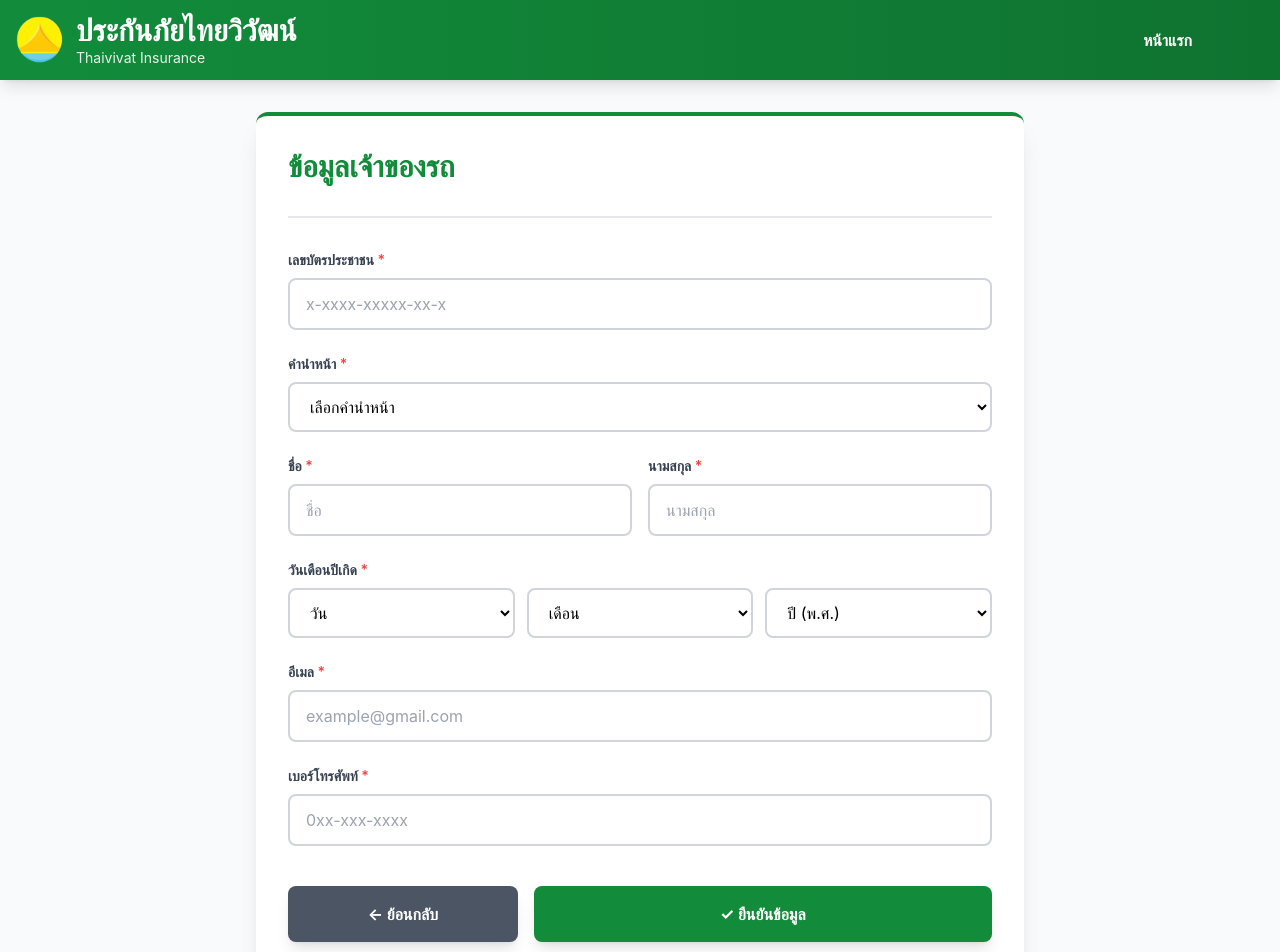
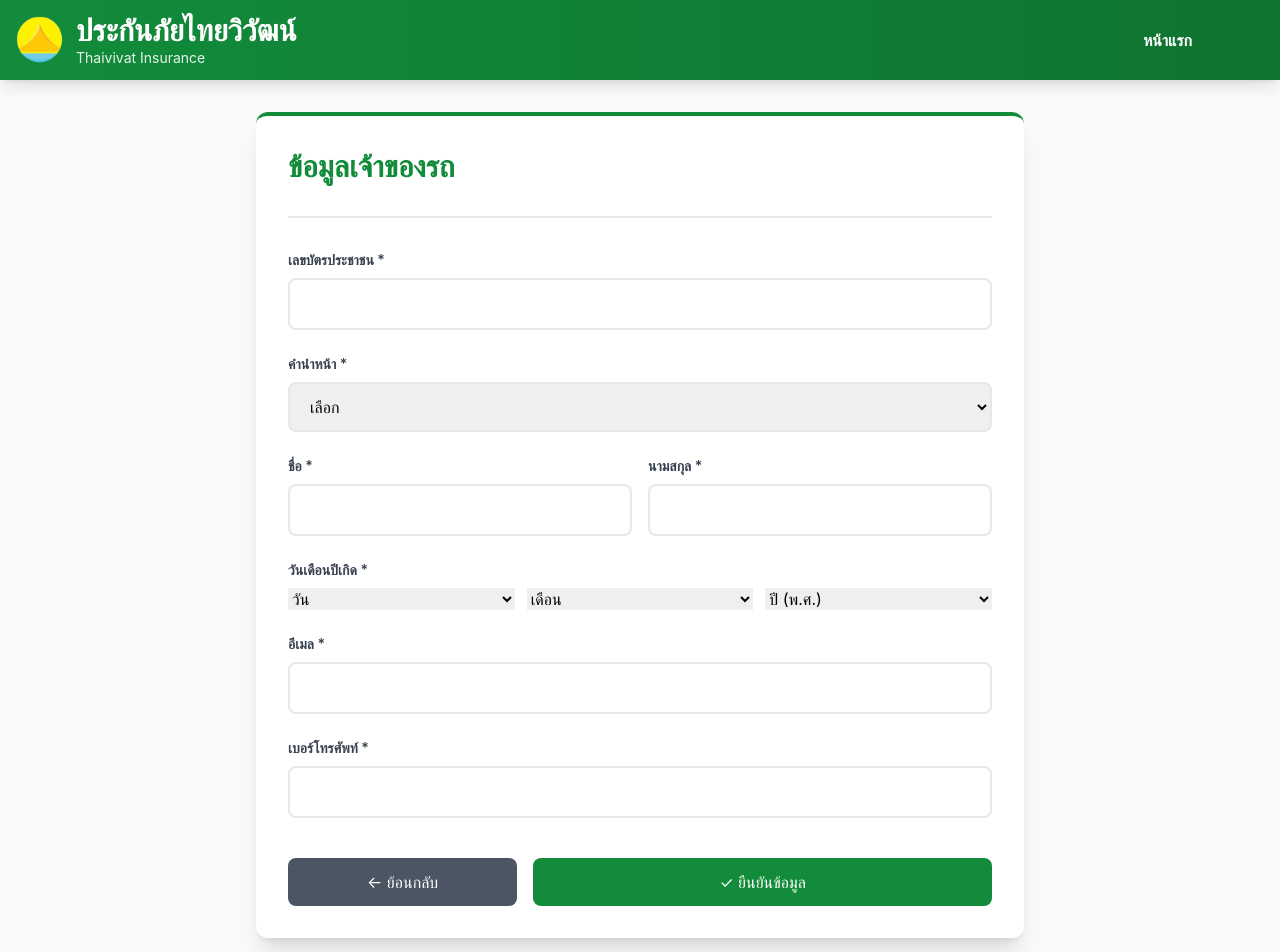
Before and after one commit to 660710746-Sunita/befeeeee, a React (Create React App) app in the folder pooh-app/: page /info in a window 1280 px wide. Shown: the top 952 px of the page. Built offline with nearby package versions, Linux system fonts and the light colour scheme.

Commit message:
insurance1

```diff
--- a/pooh-app/src/pages/PersonalInfo.jsx
+++ b/pooh-app/src/pages/PersonalInfo.jsx
@@ -29,6 +29,10 @@ export default function PersonalInfo() {
     setError("");
 
     try {
+      /*const birthYearAD = parseInt(formData.birthYear); // ค.ศ.
+      const birthMonth = String(formData.birthMonth).padStart(2, "0");
+      const birthDay = String(formData.birthDay).padStart(2, "0");*/
+
       const response = await fetch("http://localhost:8080/api/insurance-selection", {
         method: "POST",
         headers: {
@@ -39,10 +43,18 @@ export default function PersonalInfo() {
           car_model_code: model,
           car_submodel_code: subModel,
           car_year: parseInt(year),
-          insurance_type: selectedPlan?.insuranceType || "3+",
-          price: selectedPlan?.price || 0,
-          sum_insured: selectedPlan?.sumInsured || 0,
-        }),
+          insurance_type: selectedPlan?.insuranceType || "3",
+          price: Number(selectedPlan?.price) || 0,
+          sum_insured: Number(selectedPlan?.sumInsured) || 0,
+
+          owner_id_card: formData.idCard,
+          owner_prefix: formData.prefix,
+          owner_first_name: formData.firstName,
+          owner_last_name: formData.lastName,
+          owner_birthdate: `${formData.birthYear}-${formData.birthMonth}-${formData.birthDay}`,
+          owner_email: formData.email,
+          owner_phone: formData.phone,
+        })
       });
 
       if (!response.ok) {
@@ -78,13 +90,15 @@ export default function PersonalInfo() {
     "มกราคม", "กุมภาพันธ์", "มีนาคม", "เมษายน", "พฤษภาคม", "มิถุนายน",
     "กรกฎาคม", "สิงหาคม", "กันยายน", "ตุลาคม", "พฤศจิกายน", "ธันวาคม"
   ];
+
   const currentYear = new Date().getFullYear();
-  const years = Array.from({ length: 100 }, (_, i) => currentYear - i);
+  const years = Array.from({ length: 100 }, (_, i) => currentYear - i); // ค.ศ.
 
   return (
     <Layout>
       <div className="container mx-auto py-8 px-4">
         <div className="max-w-3xl mx-auto bg-white rounded-xl shadow-xl p-8 border-t-4 border-[#128C3B]">
+
           <div className="mb-8 pb-6 border-b-2 border-gray-200">
             <h1 className="text-3xl font-bold text-[#128C3B] mb-2">
               ข้อมูลเจ้าของรถ
@@ -101,190 +115,146 @@ export default function PersonalInfo() {
 
           {showSuccess && (
             <div className="mb-6 p-4 bg-green-100 border-l-4 border-green-500 text-green-700 rounded animate-pulse">
-              <div className="flex items-center">
-                <svg className="w-6 h-6 mr-2" fill="currentColor" viewBox="0 0 20 20">
-                  <path fillRule="evenodd" d="M10 18a8 8 0 100-16 8 8 0 000 16zm3.707-9.293a1 1 0 00-1.414-1.414L9 10.586 7.707 9.293a1 1 0 00-1.414 1.414l2 2a1 1 0 001.414 0l4-4z" clipRule="evenodd"/>
-                </svg>
-                <span className="font-semibold">บันทึกข้อมูลสำเร็จ! 🎉</span>
-              </div>
+              ✓ บันทึกข้อมูลสำเร็จ!
             </div>
           )}
 
           {error && (
             <div className="mb-6 p-4 bg-red-100 border-l-4 border-red-500 text-red-700 rounded">
-              <div className="flex items-center">
-                <svg className="w-6 h-6 mr-2" fill="currentColor" viewBox="0 0 20 20">
-                  <path fillRule="evenodd" d="M10 18a8 8 0 100-16 8 8 0 000 16zM8.707 7.293a1 1 0 00-1.414 1.414L8.586 10l-1.293 1.293a1 1 0 101.414 1.414L10 11.414l1.293 1.293a1 1 0 001.414-1.414L11.414 10l1.293-1.293a1 1 0 00-1.414-1.414L10 8.586 8.707 7.293z" clipRule="evenodd"/>
-                </svg>
-                <span className="font-semibold">{error}</span>
-              </div>
+              {error}
             </div>
           )}
 
           <form onSubmit={handleSubmit} className="space-y-6">
+
+            {/* ID Card */}
             <div>
               <label className="block text-gray-700 font-semibold mb-2 text-sm">
-                เลขบัตรประชาชน <span className="text-red-500">*</span>
+                เลขบัตรประชาชน *
               </label>
               <input
                 type="text"
                 name="idCard"
                 value={formData.idCard}
                 onChange={handleChange}
-                placeholder="x-xxxx-xxxxx-xx-x"
                 maxLength="13"
                 required
-                className="w-full px-4 py-3 border-2 border-gray-300 rounded-lg focus:ring-2 focus:ring-[#128C3B] focus:border-[#128C3B] outline-none transition"
+                className="w-full px-4 py-3 border-2 rounded-lg"
               />
             </div>
 
+            {/* Prefix */}
             <div>
               <label className="block text-gray-700 font-semibold mb-2 text-sm">
-                คำนำหน้า <span className="text-red-500">*</span>
+                คำนำหน้า *
               </label>
               <select
                 name="prefix"
                 value={formData.prefix}
                 onChange={handleChange}
                 required
-                className="w-full px-4 py-3 border-2 border-gray-300 rounded-lg focus:ring-2 focus:ring-[#128C3B] focus:border-[#128C3B] outline-none transition bg-white"
+                className="w-full px-4 py-3 border-2 rounded-lg"
               >
-                <option value="">เลือกคำนำหน้า</option>
-                {prefixes.map((prefix) => (
-                  <option key={prefix} value={prefix}>{prefix}</option>
-                ))}
+                <option value="">เลือก</option>
+                {prefixes.map(p => <option key={p}>{p}</option>)}
               </select>
             </div>
 
+            {/* Name */}
             <div className="grid grid-cols-1 md:grid-cols-2 gap-4">
               <div>
                 <label className="block text-gray-700 font-semibold mb-2 text-sm">
-                  ชื่อ <span className="text-red-500">*</span>
+                  ชื่อ *
                 </label>
                 <input
                   type="text"
                   name="firstName"
                   value={formData.firstName}
                   onChange={handleChange}
-                  placeholder="ชื่อ"
                   required
-                  className="w-full px-4 py-3 border-2 border-gray-300 rounded-lg focus:ring-2 focus:ring-[#128C3B] focus:border-[#128C3B] outline-none transition"
+                  className="w-full px-4 py-3 border-2 rounded-lg"
                 />
               </div>
               <div>
                 <label className="block text-gray-700 font-semibold mb-2 text-sm">
-                  นามสกุล <span className="text-red-500">*</span>
+                  นามสกุล *
                 </label>
                 <input
                   type="text"
                   name="lastName"
                   value={formData.lastName}
                   onChange={handleChange}
-                  placeholder="นามสกุล"
                   required
-                  className="w-full px-4 py-3 border-2 border-gray-300 rounded-lg focus:ring-2 focus:ring-[#128C3B] focus:border-[#128C3B] outline-none transition"
+                  className="w-full px-4 py-3 border-2 rounded-lg"
                 />
               </div>
             </div>
 
+            {/* Birthdate */}
             <div>
               <label className="block text-gray-700 font-semibold mb-2 text-sm">
-                วันเดือนปีเกิด <span className="text-red-500">*</span>
+                วันเดือนปีเกิด *
               </label>
               <div className="grid grid-cols-3 gap-3">
-                <select
-                  name="birthDay"
-                  value={formData.birthDay}
-                  onChange={handleChange}
-                  required
-                  className="px-4 py-3 border-2 border-gray-300 rounded-lg focus:ring-2 focus:ring-[#128C3B] focus:border-[#128C3B] outline-none transition bg-white"
-                >
+                <select name="birthDay" value={formData.birthDay} onChange={handleChange} required>
                   <option value="">วัน</option>
-                  {days.map((day) => (
-                    <option key={day} value={day}>{day}</option>
-                  ))}
+                  {days.map(day => <option key={day}>{day}</option>)}
                 </select>
-
-                <select
-                  name="birthMonth"
-                  value={formData.birthMonth}
-                  onChange={handleChange}
-                  required
-                  className="px-4 py-3 border-2 border-gray-300 rounded-lg focus:ring-2 focus:ring-[#128C3B] focus:border-[#128C3B] outline-none transition bg-white"
-                >
+                <select name="birthMonth" value={formData.birthMonth} onChange={handleChange} required>
                   <option value="">เดือน</option>
-                  {months.map((month, index) => (
-                    <option key={month} value={index + 1}>{month}</option>
-                  ))}
+                  {months.map((m, i) => <option key={m} value={i + 1}>{m}</option>)}
                 </select>
-
-                <select
-                  name="birthYear"
-                  value={formData.birthYear}
-                  onChange={handleChange}
-                  required
-                  className="px-4 py-3 border-2 border-gray-300 rounded-lg focus:ring-2 focus:ring-[#128C3B] focus:border-[#128C3B] outline-none transition bg-white"
-                >
+                <select name="birthYear" value={formData.birthYear} onChange={handleChange} required>
                   <option value="">ปี (พ.ศ.)</option>
-                  {years.map((year) => (
-                    <option key={year} value={year}>{year + 543}</option>
+                  {years.map(y => (
+                    <option key={y} value={y}>{y + 543}</option>
                   ))}
                 </select>
               </div>
             </div>
 
+            {/* Email */}
             <div>
               <label className="block text-gray-700 font-semibold mb-2 text-sm">
-                อีเมล <span className="text-red-500">*</span>
+                อีเมล *
               </label>
               <input
-                type="gmail"
-                name="gmail"
-                value={formData.gmail}
+                type="email"
+                name="email"
+                value={formData.email}
                 onChange={handleChange}
-                placeholder="example@gmail.com"
                 required
-                className="w-full px-4 py-3 border-2 border-gray-300 rounded-lg focus:ring-2 focus:ring-[#128C3B] focus:border-[#128C3B] outline-none transition"
+                className="w-full px-4 py-3 border-2 rounded-lg"
               />
             </div>
 
+            {/* Phone */}
             <div>
               <label className="block text-gray-700 font-semibold mb-2 text-sm">
-                เบอร์โทรศัพท์ <span className="text-red-500">*</span>
+                เบอร์โทรศัพท์ *
               </label>
               <input
                 type="tel"
                 name="phone"
                 value={formData.phone}
                 onChange={handleChange}
-                placeholder="0xx-xxx-xxxx"
                 maxLength="10"
                 required
-                className="w-full px-4 py-3 border-2 border-gray-300 rounded-lg focus:ring-2 focus:ring-[#128C3B] focus:border-[#128C3B] outline-none transition"
+                className="w-full px-4 py-3 border-2 rounded-lg"
               />
             </div>
 
-            <div className="flex flex-col sm:flex-row gap-4 pt-4">
-              <button
-                type="button"
-                onClick={() => navigate(-1)}
-                className="sm:w-1/3 bg-gray-600 hover:bg-gray-700 text-white font-bold py-4 px-6 rounded-lg transition duration-300 transform hover:scale-105 shadow-lg"
-              >
+            <div className="flex gap-4 pt-4">
+              <button type="button" onClick={() => navigate(-1)} className="w-1/3 bg-gray-600 text-white py-3 rounded-lg">
                 ← ย้อนกลับ
               </button>
-              <button
-                type="submit"
-                disabled={loading}
-                className={`sm:w-2/3 text-white font-bold py-4 px-6 rounded-lg transition duration-300 transform hover:scale-105 shadow-lg ${
-                  loading
-                    ? "bg-gray-400 cursor-not-allowed"
-                    : "bg-[#128C3B] hover:bg-[#0f7330] hover:shadow-xl"
-                }`}
-              >
+              <button type="submit" disabled={loading} className="w-2/3 bg-[#128C3B] text-white py-3 rounded-lg">
                 {loading ? "กำลังบันทึก..." : "✓ ยืนยันข้อมูล"}
               </button>
             </div>
+
           </form>
+
         </div>
       </div>
     </Layout>
```
